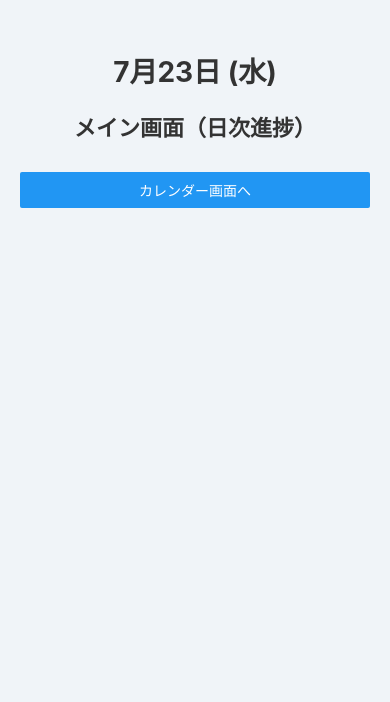
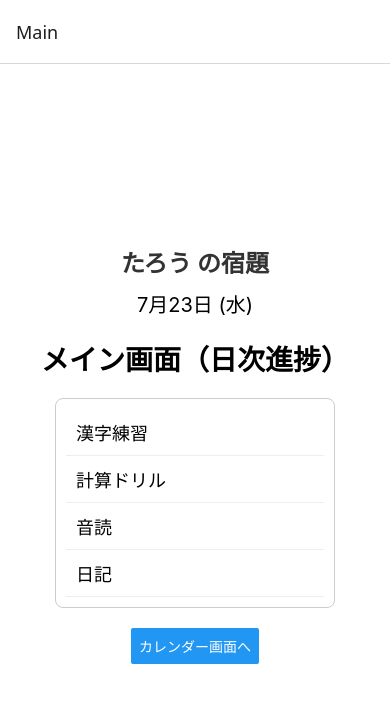
Before and after one commit to Yoshi-tmd/SummerHomeworkApp, a React Native app: screen / in a window 390 px wide. Shown: the top 702 px of the page. Built offline with nearby package versions, Linux system fonts and the light colour scheme.

Commit message:
new branch dammyData

```diff
--- a/App.tsx
+++ b/App.tsx
@@ -1,159 +1,178 @@
-// App.tsx
 import React, { useState } from 'react'; // useState をインポート
 import { StyleSheet, Text, View, Button } from 'react-native';
 import { NavigationContainer } from '@react-navigation/native';
 import { createStackNavigator } from '@react-navigation/stack';
 
-// --- データ構造の定義 (interface) ---
-
-// 毎日やる宿題の各項目を定義するインターフェース
-interface DailyTask {
-  id: string;   // 宿題の一意なID (例: "natsuyasumi-no-tomo")
-  name: string; // 宿題の表示名 (例: "なつやすみのとも")
+// こどもプロフィールの「型」を定義するお部屋（インターフェース）
+interface ChildProfile {
+  id: string; // こどもを識別するための一意のID
+  name: string; // こどもの名前
+  currentTaskId?: string; // 現在フォーカスしているタスクのID (任意)
+  // 他にも年齢や学年など、必要に応じて追加できます
 }
 
-// その日の宿題の進捗を管理するインターフェース
-interface DailyTaskStatus {
-  taskId: string;   // DailyTaskのIDを参照
-  completed: boolean; // その日が完了したかどうかのフラグ
+// 毎日やる宿題の「種類」を定義するお部屋（インターフェース）
+interface DailyTask {
+  id: string;
+  name: string;
 }
 
-// MainScreenにnavigation propの型を定義
-type MainScreenProps = {
-  navigation: any; // より厳密な型は後で導入します
-};
+// テスト用のダミーこどもデータ
+const dummyChildren: ChildProfile[] = [
+  { id: 'child1', name: 'たろう' },
+  { id: 'child2', name: 'はなこ' },
+  { id: 'child3', name: 'けんた' },
+];
+// テスト用のダミー日次タスクデータ
+const dummyDailyTasks: DailyTask[] = [
+  { id: 'task1', name: '漢字練習' },
+  { id: 'task2', name: '計算ドリル' },
+  { id: 'task3', name: '音読' },
+  { id: 'task4', name: '日記' },
+];
 
-const MainScreen: React.FC<MainScreenProps> = ({ navigation }) => {
-  // --- ここからMainScreenの状態管理 ---
+// スタックナビゲーターを作成
+const Stack = createStackNavigator();
 
-  // 1. 現在表示している日付を管理するState
-  // 初期値は今日の日付に設定します
-  const [currentDate, setCurrentDate] = useState<Date>(new Date());
-
-  // 2. 毎日やる宿題のリスト（ダミーデータ）
-  // 後でFirebaseから取得するようにしますが、まずはこれで表示を確認します
-  const [dailyTasks, setDailyTasks] = useState<DailyTask[]>([
-    { id: 'natsuyasumi-no-tomo', name: 'なつやすみのとも' },
-    { id: 'asagao-mizuyari', name: 'あさがおの水やりと観察' },
-    { id: 'keisan-renshu', name: '計算練習（足し算・引き算）' },
-    { id: 'keisan-drill', name: 'けいさんドリル' },
-    { id: 'dokusho', name: 'どくしょ（登校日までに5冊以上）' },
-    { id: 'keikaku-check', name: 'なつやすみの計画のチェック' },
-    { id: 'kenkou-calendar', name: 'けんこうせいかつカレンダー' },
-  ]);
-
-  // --- 日付表示のためのヘルパー関数 ---
-  // 例: "7月20日 (土)" のような形式に整形します
-  const formatDate = (date: Date) => {
-    const month = date.getMonth() + 1; // 月は0から始まるため+1
-    const day = date.getDate();
-    const weekdays = ['日', '月', '火', '水', '木', '金', '土'];
-    const dayOfWeek = weekdays[date.getDay()]; // getDay() は曜日を数値で返す (0=日, 1=月, ...)
-    return `${month}月${day}日 (${dayOfWeek})`;
+// メイン画面コンポーネント
+// Propsとしてnavigation, selectedDate, currentChildを受け取る
+function MainScreen({ navigation, selectedDate, currentChild }: any) {
+  // 曜日名を取得するヘルパー関数
+  const getDayName = (day: number) => {
+    const days = ['日', '月', '火', '水', '木', '金', '土'];
+    return days[day];
   };
 
-  // --- 曜日の色分けのためのヘルパー関数 ---
-  // 土曜は青、日曜は赤のスタイルを返します
-  const getDayOfWeekColor = (date: Date) => {
-    const day = date.getDay(); // 0:日曜日, 1:月曜日, ..., 6:土曜日
-    if (day === 0) { // 日曜日
-      return styles.sundayText;
-    } else if (day === 6) { // 土曜日
-      return styles.saturdayText;
+  // 曜日によって色を変えるヘルパー関数
+  const getDayColor = (day: number) => {
+    switch (day) {
+      case 0: // 日曜日
+        return 'red';
+      case 6: // 土曜日
+        return 'blue';
+      default: // 平日
+        return 'black';
     }
-    return null; // 平日は特別な色なし
   };
 
   return (
-    <View style={styles.screenContainer}>
-      {/* 画面上部に日付表示 */}
-      <View style={styles.dateDisplayContainer}>
-        <Text style={[styles.dateDisplayText, getDayOfWeekColor(currentDate)]}>
-          {formatDate(currentDate)}
+    <View style={styles.container}>
+      {/* 現在のこどもの名前を表示 */}
+      {currentChild && (
+        <Text style={styles.childName}>
+          {currentChild.name} の宿題
         </Text>
+      )}
+
+      {/* 日付の表示 */}
+      <Text style={[styles.dateText, { color: getDayColor(selectedDate.getDay()) }]}>
+        {`${selectedDate.getMonth() + 1}月${selectedDate.getDate()}日 (${getDayName(selectedDate.getDay())})`}
+      </Text>
+
+      <Text style={styles.title}>メイン画面（日次進捗）</Text>
+
+      <View style={styles.taskList}>
+        {dummyDailyTasks.map((task) => (
+          <View key={task.id} style={styles.taskItem}>
+            <Text style={styles.taskName}>{task.name}</Text>
+          </View>
+        ))}
       </View>
 
-      <Text style={styles.screenTitle}>メイン画面（日次進捗）</Text>
       <Button
         title="カレンダー画面へ"
         onPress={() => navigation.navigate('Calendar')}
       />
-      {/* 今後、ここに毎日やる宿題のチェックリストなどを追加します */}
     </View>
   );
-};
+}
 
-// CalendarScreenにnavigation propの型を定義
-type CalendarScreenProps = {
-  navigation: any;
-};
-
-const CalendarScreen: React.FC<CalendarScreenProps> = ({ navigation }) => {
+// カレンダー画面コンポーネント
+function CalendarScreen({ navigation }: any) {
   return (
-    <View style={styles.screenContainer}>
-      <Text style={styles.screenTitle}>カレンダー画面（計画・全体進捗）</Text>
+    <View style={styles.container}>
+      <Text style={styles.title}>カレンダー画面</Text>
       <Button
         title="メイン画面へ"
-        onPress={() => navigation.goBack()}
+        onPress={() => navigation.navigate('Main')}
       />
     </View>
   );
-};
+}
 
-// --- スタックナビゲーターの作成 ---
-const Stack = createStackNavigator();
+// アプリのメインコンポーネント
+export default function App() {
+  const [selectedDate, setSelectedDate] = useState(new Date());
 
-const App: React.FC = () => {
+  // 現在選択されているこどものIDを管理するstate
+  // 初期値として、ダミーデータの最初のこどものIDを設定
+  const [currentChildId, setCurrentChildId] = useState<string>(dummyChildren[0].id);
+
+  // 現在選択されているこどものプロフィールを見つける
+  const currentChild = dummyChildren.find(
+    (child) => child.id === currentChildId
+  );
+
   return (
     <NavigationContainer>
       <Stack.Navigator initialRouteName="Main">
-        <Stack.Screen
-          name="Main"
-          component={MainScreen}
-          options={{ headerShown: false }} // メイン画面のヘッダーを非表示にする（日付表示をカスタムするため）
-        />
-        <Stack.Screen
-          name="Calendar"
-          component={CalendarScreen}
-          options={{ title: 'カレンダー' }}
-        />
-        {/* 今後、こども選択/設定画面などもここに追加します */}
+        <Stack.Screen name="Main">
+          {(props) => (
+            <MainScreen
+              {...props}
+              selectedDate={selectedDate}
+              currentChild={currentChild} // currentChildをMainScreenに渡す
+            />
+          )}
+        </Stack.Screen>
+        <Stack.Screen name="Calendar" component={CalendarScreen} />
       </Stack.Navigator>
     </NavigationContainer>
   );
-};
+}
 
-// --- スタイル定義 ---
+// スタイル定義
 const styles = StyleSheet.create({
-  screenContainer: {
+  container: {
     flex: 1,
-    backgroundColor: '#f0f4f8',
-    paddingTop: 50, // 上部に余白
-    paddingHorizontal: 20,
+    backgroundColor: '#fff',
+    alignItems: 'center',
+    justifyContent: 'center',
+    padding: 20, // コンテンツが端に寄りすぎないようにパディングを追加
   },
-  screenTitle: {
-    fontSize: 22,
+  childName: { // 新しく追加したスタイル
+    fontSize: 24,
     fontWeight: 'bold',
-    marginBottom: 30,
+    marginBottom: 10,
     color: '#333',
-    textAlign: 'center', // タイトルは中央揃え
   },
-  dateDisplayContainer: {
-    width: '100%', // 親要素の幅いっぱいに広げる
-    alignItems: 'center', // 日付を中央揃え
+  dateText: {
+    fontSize: 20,
     marginBottom: 20,
   },
-  dateDisplayText: {
+  title: {
     fontSize: 28,
     fontWeight: 'bold',
-    color: '#333', // デフォルトの文字色
+    marginBottom: 20,
   },
-  saturdayText: {
-    color: 'blue', // 土曜日は青
+  taskList: { // ← 新しく追加
+    width: '80%', // リストの幅
+    marginBottom: 20,
+    borderWidth: 1,
+    borderColor: '#ccc',
+    borderRadius: 8,
+    padding: 10,
   },
-  sundayText: {
-    color: 'red', // 日曜日は赤
+  taskItem: { // ← 新しく追加
+    paddingVertical: 10,
+    borderBottomWidth: 1,
+    borderBottomColor: '#eee',
+    flexDirection: 'row', // チェックボックスとテキストを横並びにするため
+    alignItems: 'center',
   },
+  taskName: { // ← 新しく追加
+    fontSize: 18,
+    marginLeft: 10, // チェックボックスとの間隔
+  },
+  // 必要に応じて、他のスタイルもここに追加できます
 });
-
-export default App;
```
